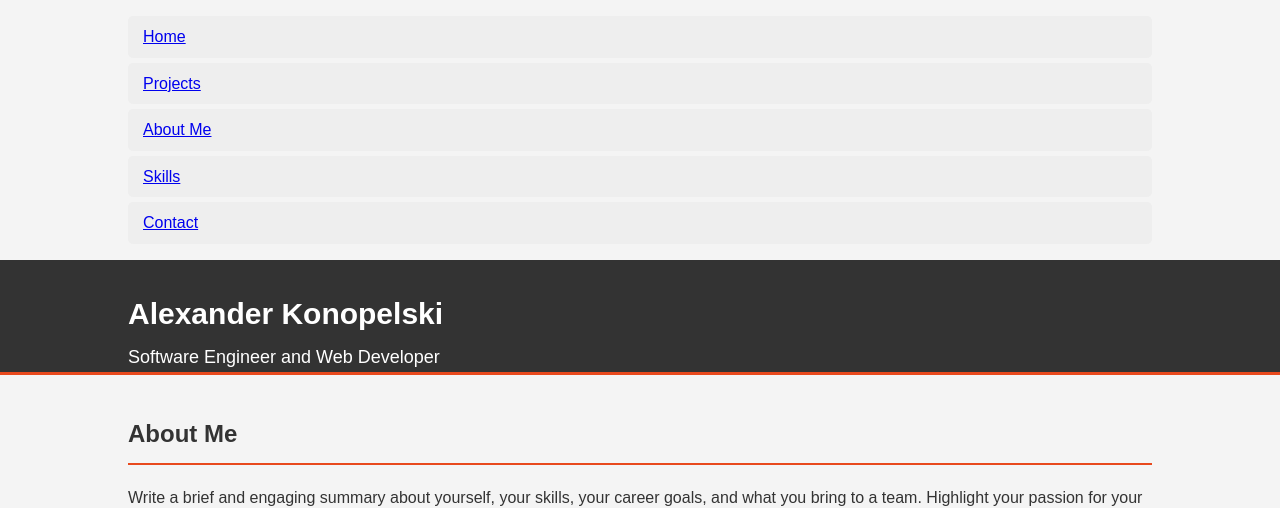
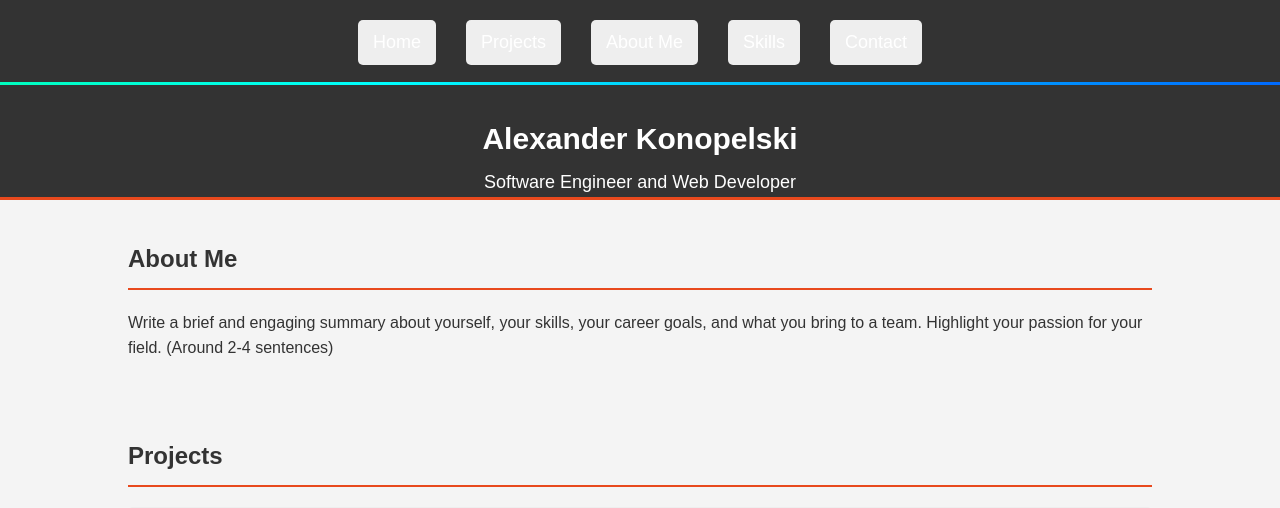
Before and after one commit to Altania5/Website, a PHP site: page / in a window 1280 px wide. Shown: the top 508 px of the page. Run offline with PHP 8.4, Linux system fonts and the light colour scheme.

Commit message:
Update style.css

```diff
--- a/style.css
+++ b/style.css
@@ -13,19 +13,60 @@ body {
     overflow: hidden;
 }
 
+/* Navigation Bar */
+nav {
+    background: #333;
+    color: #fff;
+    padding: 20px 0;
+    position: relative; /* For the animated line */
+}
+
+.nav-links {
+    list-style: none;
+    padding: 0;
+    margin: 0;
+    display: flex; /* Make the links horizontal */
+    justify-content: center; /* Center the links */
+}
+
+.nav-links li {
+    margin: 0 15px;
+}
+
+.nav-links a {
+    color: #fff;
+    text-decoration: none;
+    font-size: 18px;
+}
+
+/* Animated Underline */
+.animated-line {
+    position: absolute;
+    bottom: 0;
+    left: 0;
+    width: 100%;
+    height: 3px;
+    background: linear-gradient(90deg, #ff0000, #ffff00, #00ff00, #00ffff, #0000ff, #ff00ff);
+    background-size: 600% 100%;
+    animation: gradient 10s linear infinite;
+}
+
+@keyframes gradient {
+    0% {
+        background-position: 0% 50%;
+    }
+    100% {
+        background-position: 100% 50%;
+    }
+}
+
 header {
     background: #333;
     color: #fff;
     padding-top: 30px;
     min-height: 70px;
     border-bottom: #e8491d 3px solid;
-}
-
-header a {
-    color: #ffffff;
-    text-decoration: none;
-    text-transform: uppercase;
-    font-size: 16px;
+    text-align: center; /* Center header content */
 }
 
 header h1 {
@@ -49,11 +90,19 @@ section h2 {
     margin-bottom: 20px;
 }
 
+/* Project Styles */
 .project {
     background: #eee;
     padding: 10px;
     margin-bottom: 15px;
     border-radius: 5px;
+}
+
+.project-image {
+    max-width: 100%;
+    height: auto;
+    border-radius: 5px;
+    margin-bottom: 10px;
 }
 
 .project a {
```
